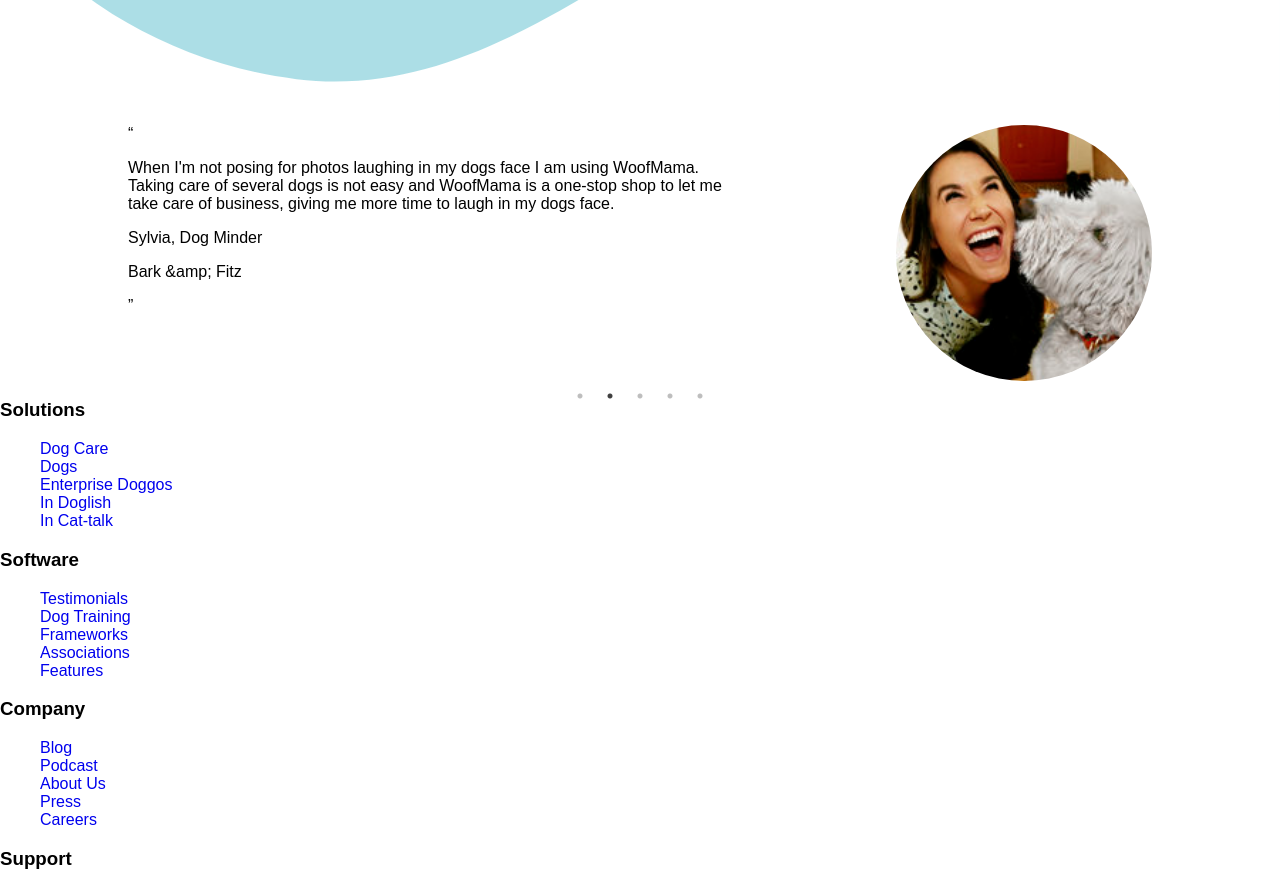
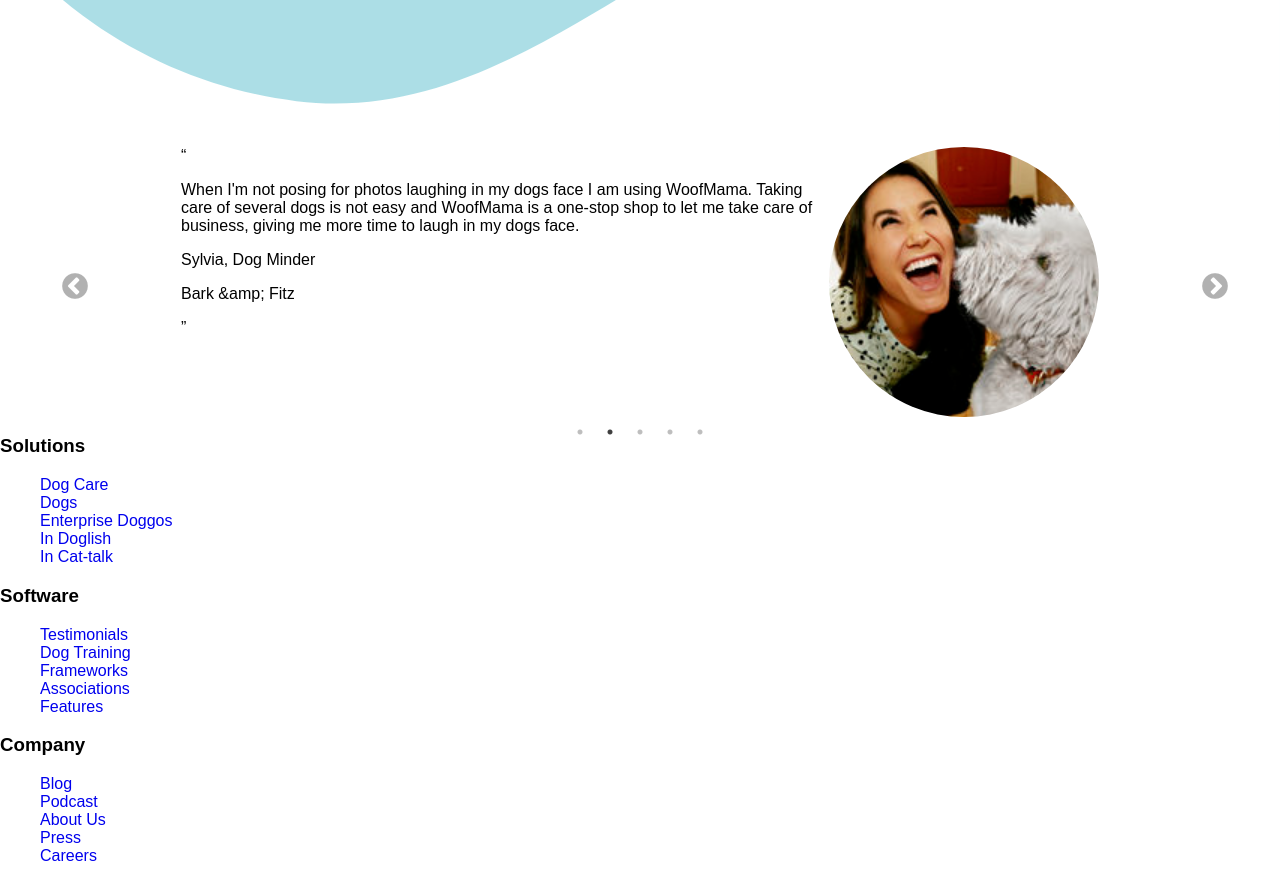
Before and after one commit to caropi/dog-daycare, a React (Create React App) app: page / in a window 1280 px wide. Shown: the part 740-1626 px from the top of the page. Built offline with nearby package versions, Linux system fonts and the light colour scheme; a web font is replaced by a local one.

Commit message:
made adjustments to carousel styles

```diff
--- a/src/components/Carousel.js
+++ b/src/components/Carousel.js
@@ -37,7 +37,7 @@ const Carousel = () => {
         name: "Jenny",
         title: "Cheif of Eye Contact",
         location: `Happy Tails`,
-        testimonial: `I spend most of my days making aggressive eye contact with every dog that comes through our doggy daycare. Where can I find the time to do basic admin work? `,
+        testimonial: `I spend most of my days making aggressive eye contact with every dog that comes through our doggy daycare. Where can I find the time to do basic admin work? Luckily, WoofMama has allowed me to get everything I need to get done, and still have time to stare into the eyes of every dog`,
         img: `kiss.jpg`
       },
       {
--- a/src/styles/_carousel.scss
+++ b/src/styles/_carousel.scss
@@ -2,7 +2,7 @@
     &__card {
         display: flex !important;
         flex-direction: row;
-        justify-content: space-between;
+        justify-content: center;
 
         &--copy-container {
             width: 60%;
@@ -26,3 +26,19 @@
     }
 
 }
+
+.slick-prev:before,
+.slick-next:before {
+    color: $grey !important;
+    font-size: 30px;
+    opacity: 0.45 !important;
+    transition: 0.3s all ease-in-out;
+}
+
+.slick-next {
+    right: -40px !important;
+}
+
+.slick-prev {
+    left: -40px !important;
+}
--- a/src/styles/_general.scss
+++ b/src/styles/_general.scss
@@ -1,5 +1,5 @@
 .wrapper {
-    width: 80%;
+    width: 90%;
     margin: 0 auto;
     max-width: 1080px;
 }
--- a/src/styles/_nav.scss
+++ b/src/styles/_nav.scss
@@ -37,6 +37,7 @@
         justify-content: space-around;
         align-items: center;
         width: 75%;
+        max-width: 675px;
 
         &--list {
             padding: 0;
```
